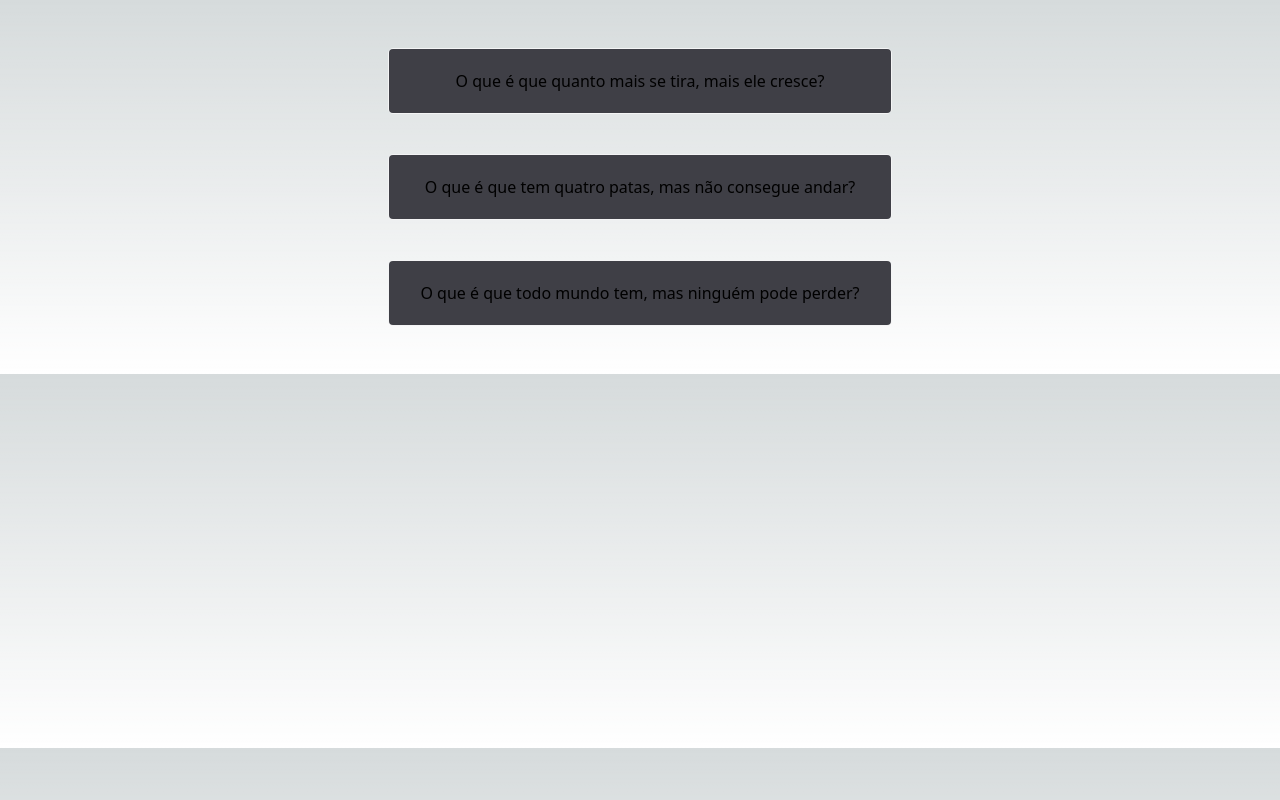
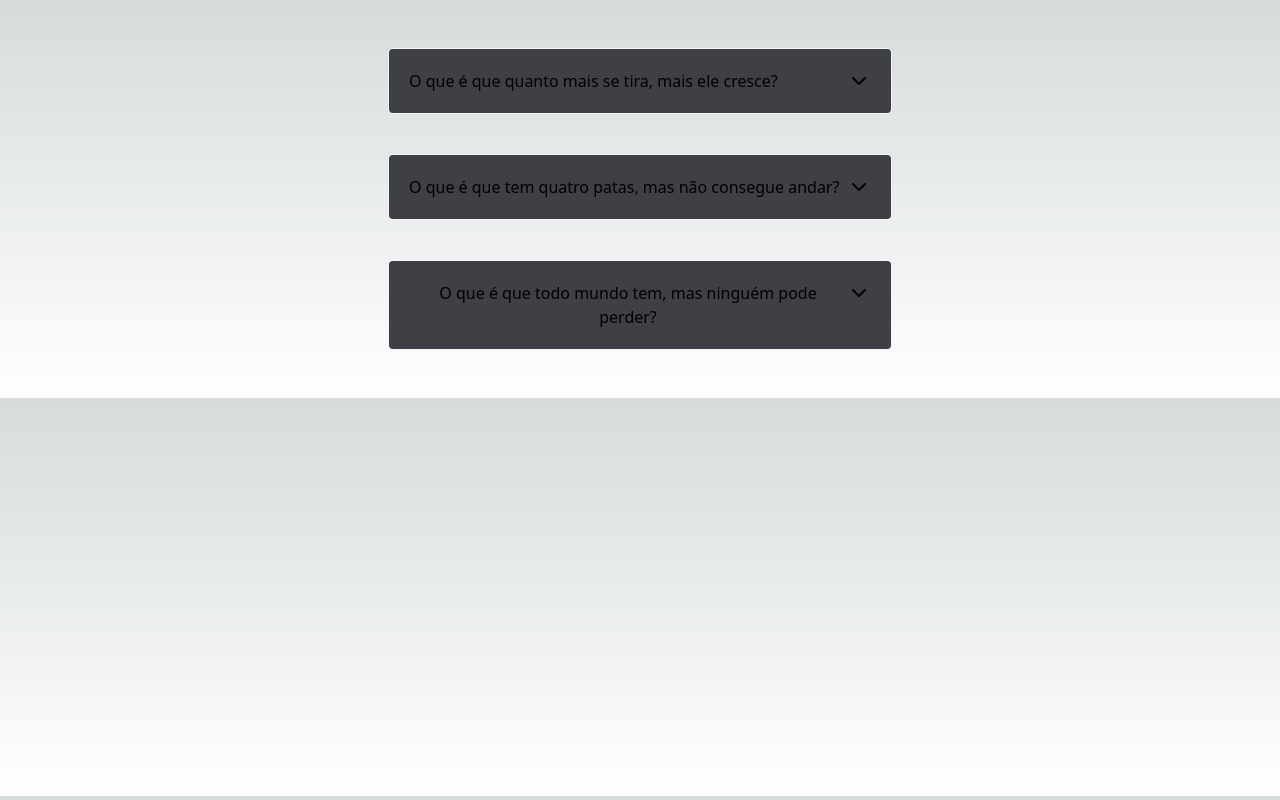
Before and after one commit to Carloseduardomelo/react, a Next.js app in the folder Curso-de-react-e-nextjs/app-inicial/: page /condicionalpags/faqpags in a window 1280 px wide. Built offline with nearby package versions, Linux system fonts and the light colour scheme.

Commit message:
fim do exemplo

```diff
--- a/Curso-de-react-e-nextjs/app-inicial/src/components/condicional/Per.tsx
+++ b/Curso-de-react-e-nextjs/app-inicial/src/components/condicional/Per.tsx
@@ -1,5 +1,6 @@
 import {useState} from "react"
 import If from "./If";
+import { IconChevronDown , IconChevronUp} from "@tabler/icons-react";
 
 interface PerguntaProps{
     texte: string;
@@ -12,8 +13,9 @@ export default function Pergunta(props: PerguntaProps){
 
     return(
         <div className={`border border-zinc-100 p-[0px] rounded-[5px] overflow-hidden w-[100%]`}>
-            <div className={`bg-zinc-700 p-5 cursor-pointer select-none`} onClick={() => setAberta(!Aberta)}>
+            <div className={`bg-zinc-700 p-5 cursor-pointer select-none flex justify-between`} onClick={() => setAberta(!Aberta)}>
                 {props.texte}
+                {Aberta? < IconChevronUp/> : <IconChevronDown />}
             </div>
 
             <If teste={Aberta}>
```
